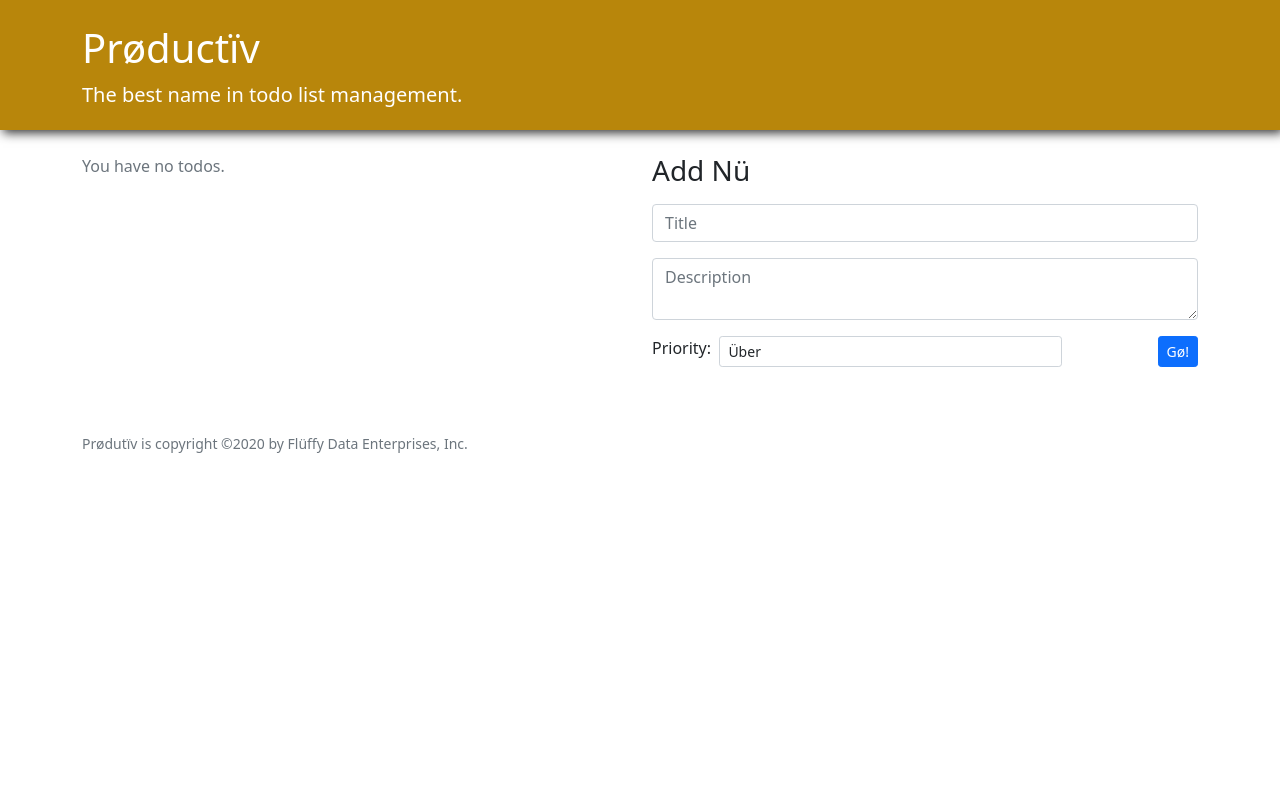
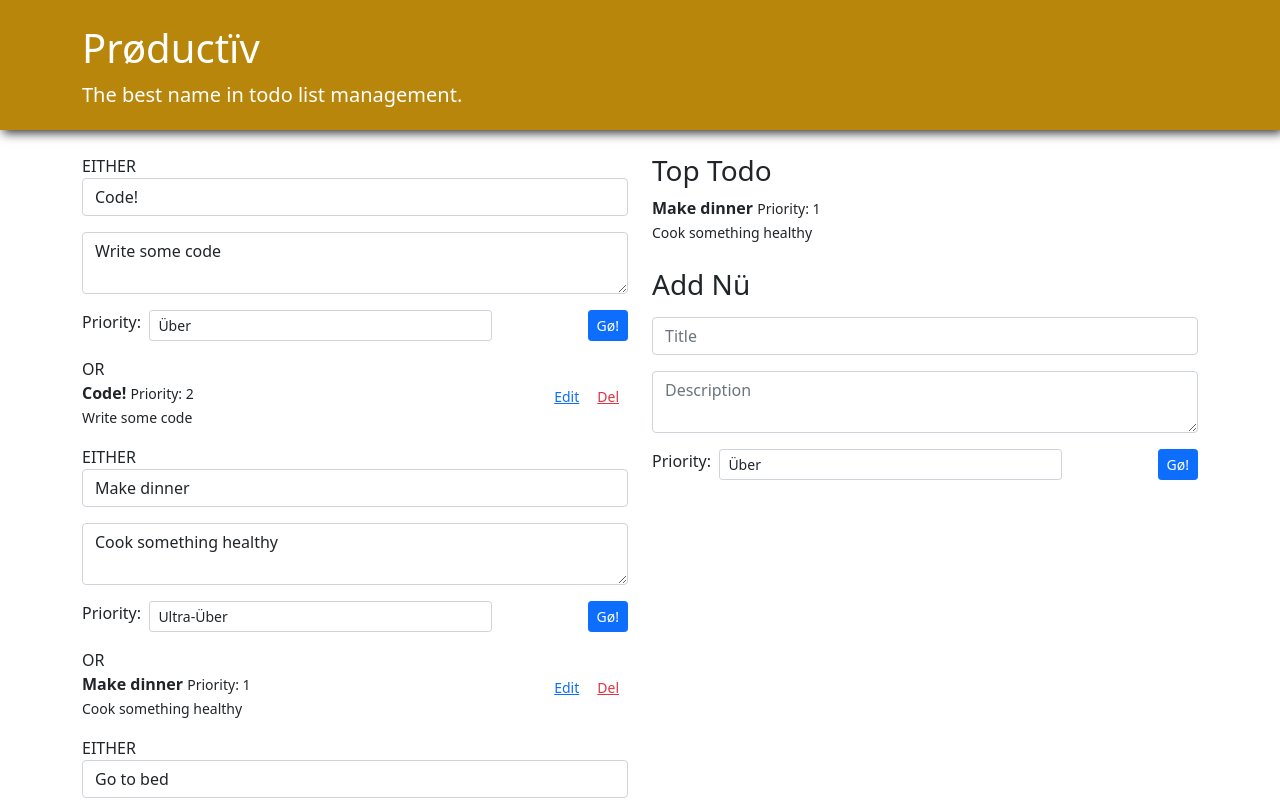
Before and after one commit to jcbluemel/react-productiv, a React (Create React App) app: page / in a window 1280 px wide. Shown: the top 800 px of the page. Built offline with nearby package versions, Linux system fonts and the light colour scheme.

Commit message:
fixed error with form

```diff
--- a/src/App.js
+++ b/src/App.js
@@ -20,7 +20,7 @@ function App() {
         </header>
 
         <section className="container mt-4">
-          {/* <TodoApp initialTodos={[
+          <TodoApp initialTodos={[
             {
               id: 1,
               title: "Code!",
@@ -39,8 +39,8 @@ function App() {
               description: "In bed by 11:15",
               priority: 3,
             },
-          ]} /> */}
-          <TodoApp initialTodos={[]} />
+          ]} />
+          {/* <TodoApp initialTodos={[]} /> */}
           <Footer />
         </section>
       </main>
--- a/src/EditableTodo.js
+++ b/src/EditableTodo.js
@@ -28,7 +28,7 @@ function EditableTodo({ todo, update, remove }) {
 
       EITHER
 
-      <TodoForm />
+      <TodoForm initialFormData={todo} />
 
       OR
 
@@ -45,7 +45,7 @@ function EditableTodo({ todo, update, remove }) {
             Del
           </button>
         </div>
-        <Todo todo={todo}/>
+        <Todo todo={todo} />
       </div>
 
     </div>
--- a/src/TodoApp.js
+++ b/src/TodoApp.js
@@ -18,9 +18,13 @@ import TodoForm from "./TodoForm";
 
 function TodoApp({ initialTodos }) {
   const [todos, setTodos] = useState(initialTodos);
+  console.log("TodoApp: todos=",todos);
   /** add a new todo to list */
   function create(newTodo) {
+    console.log("Got to create. newTodo=",newTodo);
+    console.log('todos before=', todos);
     setTodos(todos => [...todos, newTodo]);
+    console.log('todos after=', todos);
   }
 
   /** update a todo with updatedTodo */
--- a/src/TodoForm.js
+++ b/src/TodoForm.js
@@ -28,6 +28,7 @@ function TodoForm({ initialFormData, handleSave }) {
   /** Call parent function and clear form. */
   function handleSubmit(evt) {
     evt.preventDefault();
+    console.log("formData=", formData);
     handleSave({ ...formData, id: 5 });
     setFormData(initialFormData);
    }
```
